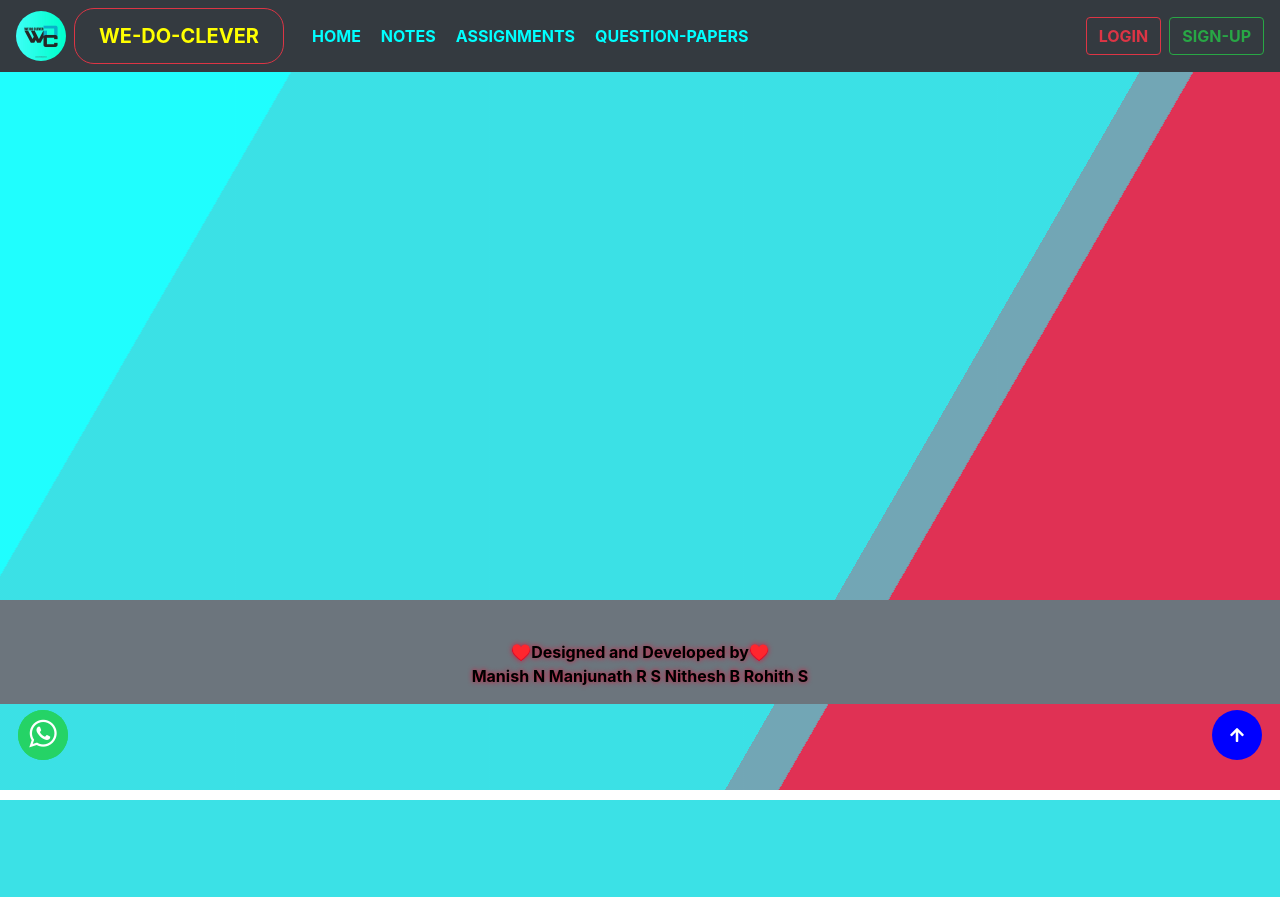
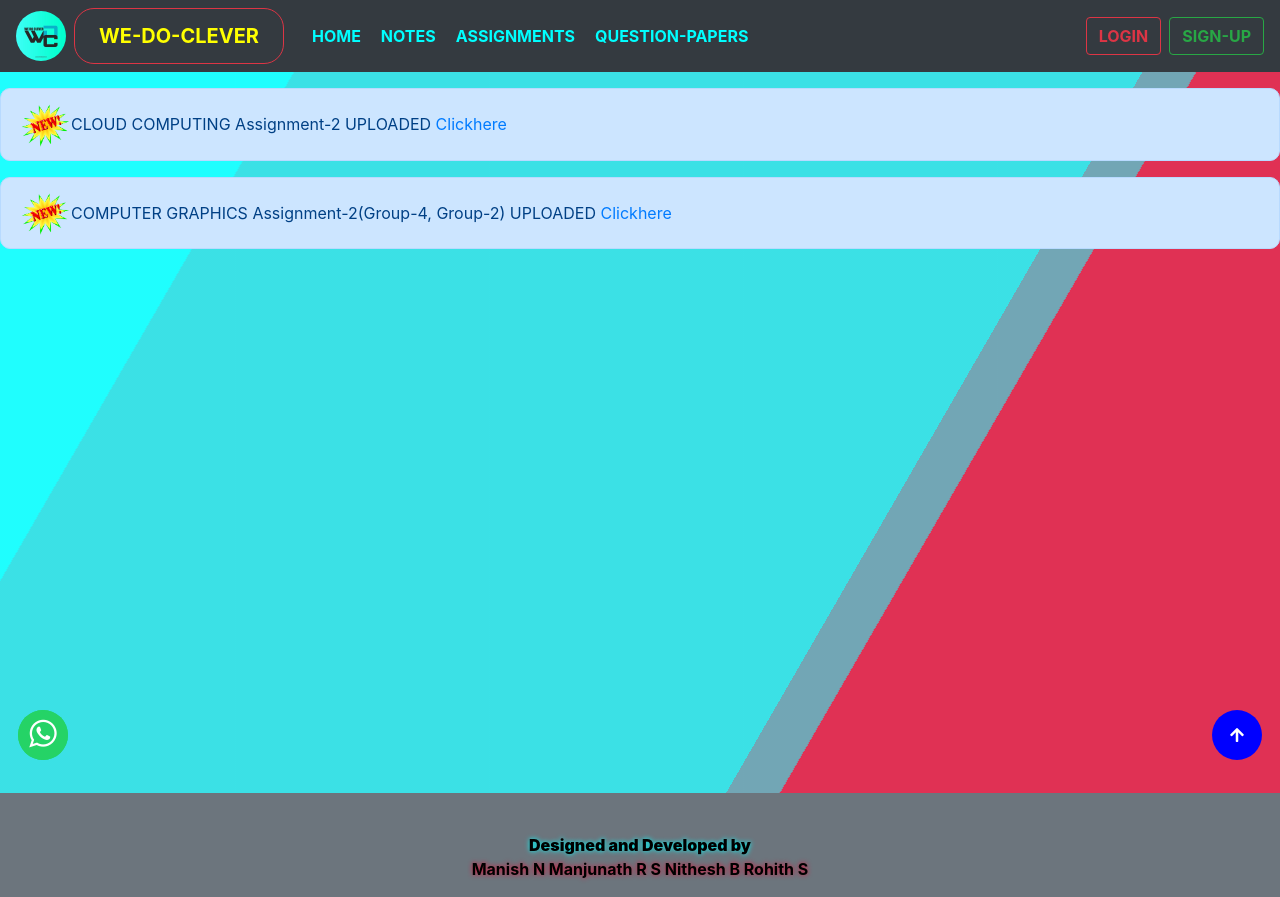
Before and after one commit to MonstrousEye/Assignment, a Django app: page / in a window 1280 px wide. Before the commit the page ends 800 px from the top, so only its background shows below. Run offline with Django 3.2, Linux system fonts and the light colour scheme; some libraries are stand-ins or nearby versions.

Commit message:
final commit

```diff
--- a/templates/basic.html
+++ b/templates/basic.html
@@ -62,6 +62,7 @@
           </a>
         <div class="dropdown-menu btn-outline-danger" aria-labelledby="navbarDropdown">
           <a class=" dropdown-item btn-outline-danger" style="  color: red;"    href="/logout"><b>LOGOUT</b></a>
+
 
 
 
@@ -211,6 +212,7 @@
     </div>
   </div>
 </div>
+
 
 
 {% comment %} login model  {% endcomment %}
--- a/templates/index.html
+++ b/templates/index.html
@@ -17,7 +17,7 @@ body {
 .bg {
   animation:slide 3s ease-in-out infinite alternate;
   background-image: linear-gradient(-60deg,crimson 50%, aqua 50%);
-  bottom: 10px;;
+  bottom: 0;
   left:-50%;
   opacity:.5;
   position:fixed;
@@ -76,6 +76,20 @@ h1 {
 <div class="bg"></div>
 <div class="bg bg2"></div>
 <div class="bg bg3"></div>
+<div class="alert alert-primary d-flex align-items-center mt-3" role="alert" role="alert" style="border-radius:10px; text-align:center; ">
+  <img  src="{% static 'images/icon_new.gif' %}" alt="Logo" style="width:50px;" >
+  <div >
+     CLOUD COMPUTING Assignment-2 UPLOADED <a href="/assignments" target="_blank"  >Clickhere</a>
+  </div>
+</div>
+
+<div class="alert alert-primary d-flex align-items-center" role="alert" role="alert" style="border-radius:10px; text-align:center; ">
+  <img  src="{% static 'images/icon_new.gif' %}" alt="Logo" style="width:50px;" >
+  <div >
+   COMPUTER GRAPHICS Assignment-2(Group-4, Group-2) UPLOADED <a href="/assignments" target="_blank"  >Clickhere</a>
+  </div>
+</div>
+
 <br>
 <br>
 <br>
@@ -111,14 +125,14 @@ h1 {
 
 
         <link rel="stylesheet" href="https://maxcdn.bootstrapcdn.com/font-awesome/4.5.0/css/font-awesome.min.css">
-<a href="https://wa.link/jkxf89" class="float" target="_blank"   >
+<a href="https://wa.link/jkxf89" class="float" target="_blank"  >
   <i class="fa fa-whatsapp "></i>
 </a>
 
       </div>
       <p class="m-0 text-center " style="color: black; text-shadow: 0px 0px 5px crimson; font-weight: bolder;" >
         <br>
-        ♥️Designed and Developed by♥️<br>
+        <b style="color:black;text-shadow: 0px 0px 5px aqua;"> Designed and Developed by</b> <br>
 
         Manish N
         Manjunath R S
@@ -129,6 +143,7 @@ h1 {
 
   </div>
 
+
 </footer>
 
 
```
Also changed, not shown: templates/assignments.html (+6 -6 lines), db.sqlite3, static/images/icon_new.gif (added).
